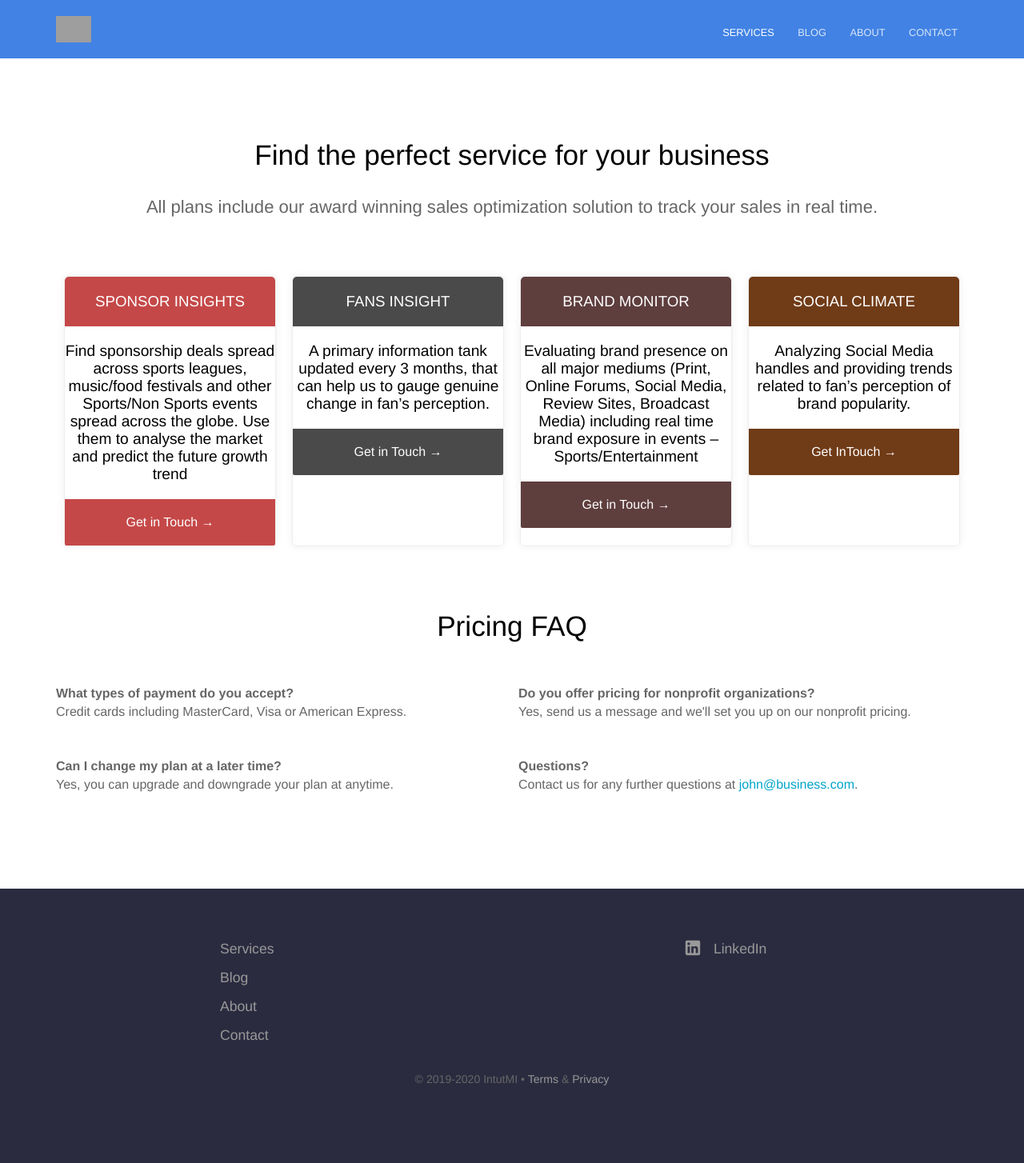
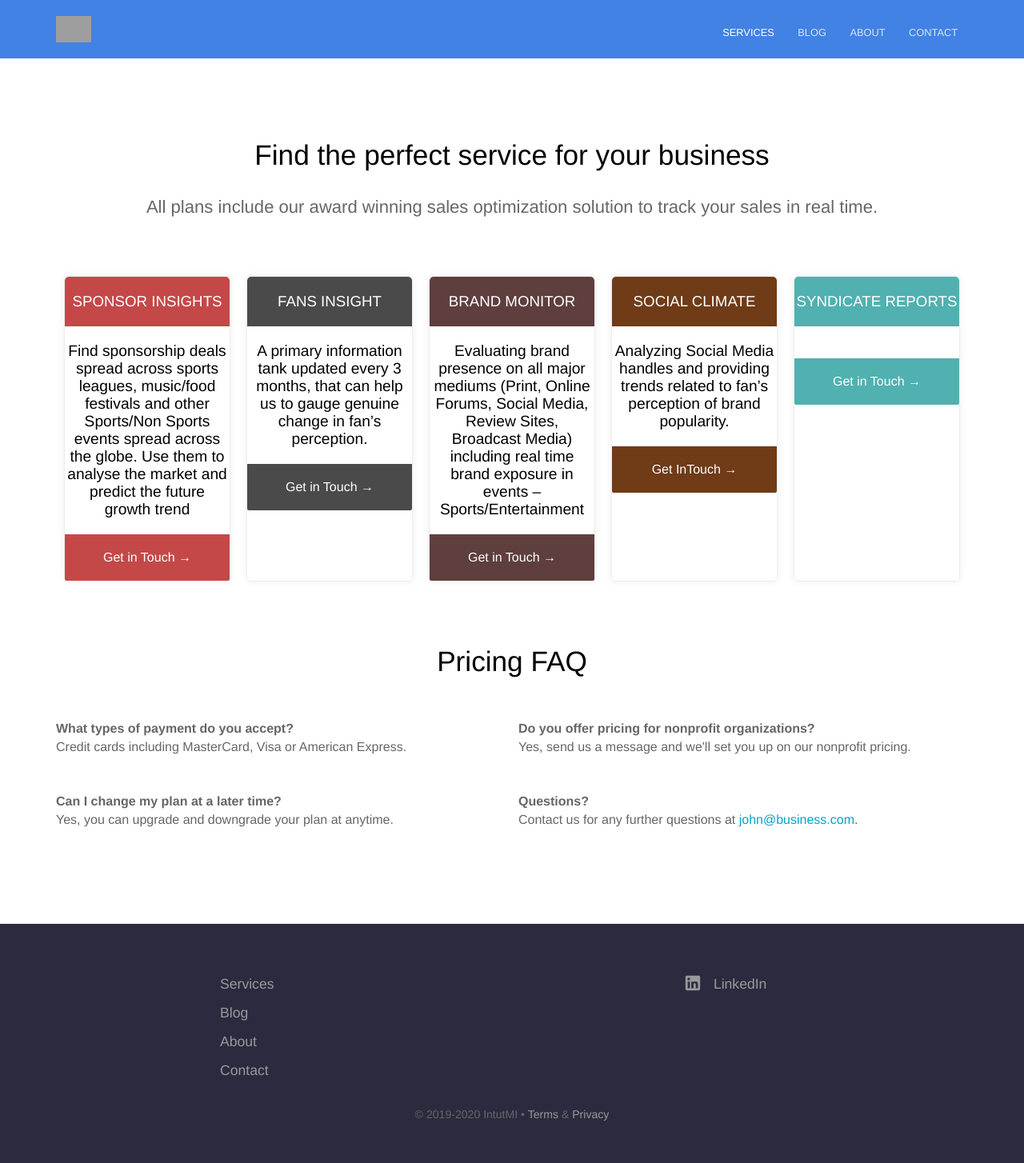
Before and after one commit to intutdev/intutmi.github.io, a Jekyll site: the page built from services.html, in a window 1280 px wide. Shown: the whole page at 80% size. Built offline with Jekyll 4.4.1, drawn with Linux system fonts in a browser that asks for light colours; before the commit the page ends 1410 px from its top, so only the background shows below that; grey boxes are pictures that could not be loaded.

Commit message:
Updated 'services.html' via CloudCannon

```diff
--- a/services.html
+++ b/services.html
@@ -50,6 +50,14 @@ pricing_table:
     call_to_action:
       link: 'mailto:contact@intutmi.com?subject=Social%20Climate%20Inquiry'
       text: Get InTouch
+  - name: SYNDICATE REPORTS
+    color: '#50b1b0'
+    features:
+      - text:
+        highlight: true
+    call_to_action:
+      link: 'mailto:contact@intutmi.com?subject=Inquiry%20about%20syndicate%20reports'
+      text: Get in Touch
 faq:
   - question: What types of payment do you accept?
     answer: 'Credit cards including MasterCard, Visa or American Express.'
```
